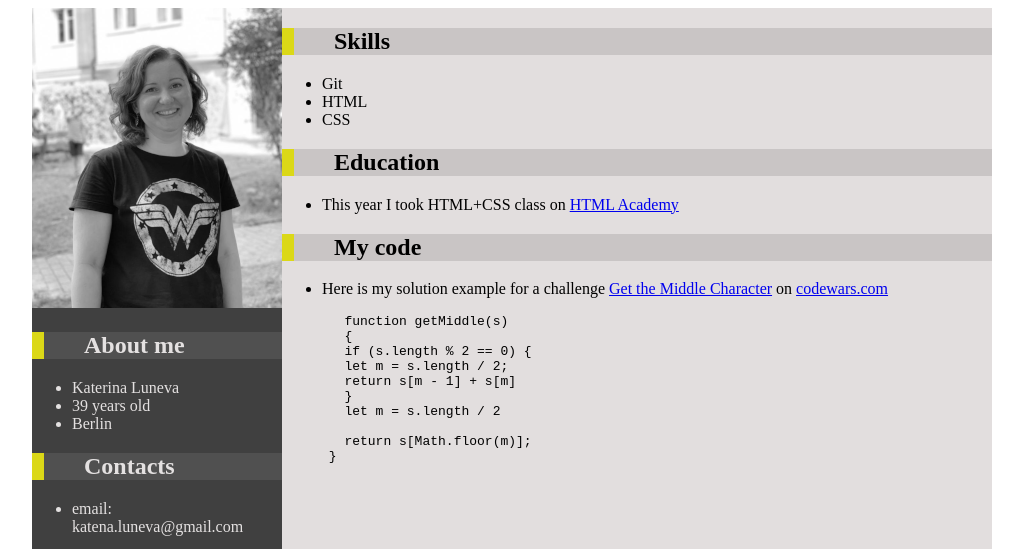
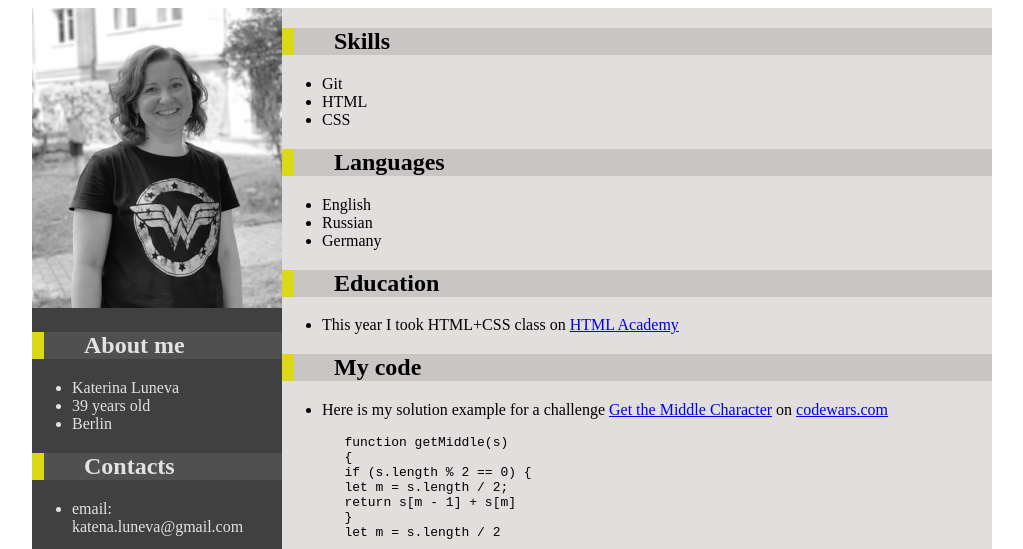
Before and after one commit to KaterinaLuneva/rsschool-cv, a plain HTML site: page index.html in a window 1280 px wide. Shown: the top 549 px of the page, without its empty margins (128-1151 px from the left). Drawn offline with Linux system fonts and the light colour scheme.

Commit message:
feat: add language

```diff
--- a/index.html
+++ b/index.html
@@ -38,6 +38,13 @@
             <li>CSS</li>
           </ul>
 
+        </section>
+        <section>
+          <h2>Languages</h2>
+          <ul>
+            <li>English</li>
+            <li>Russian</li>
+            <li>Germany</li>
         </section>
 
         <section>
```
